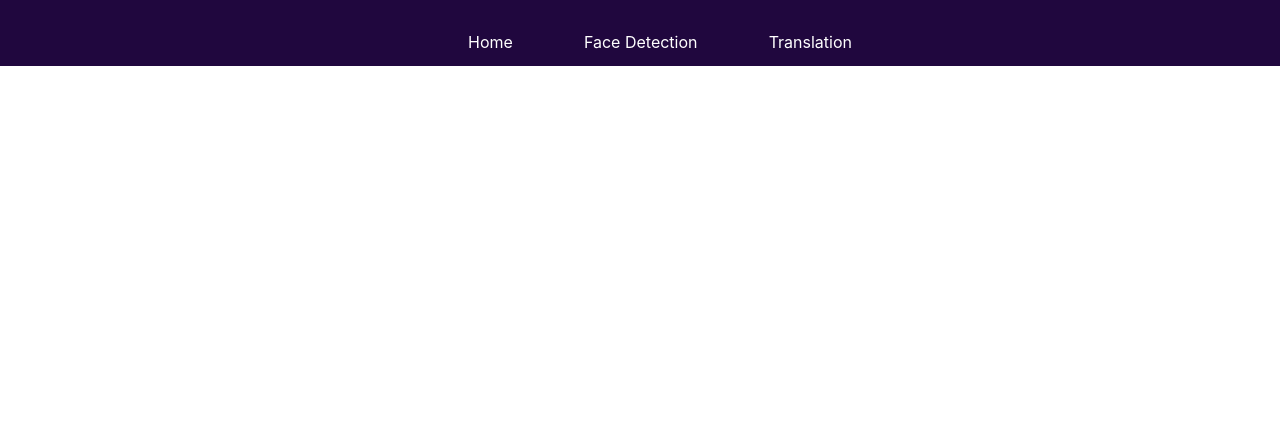
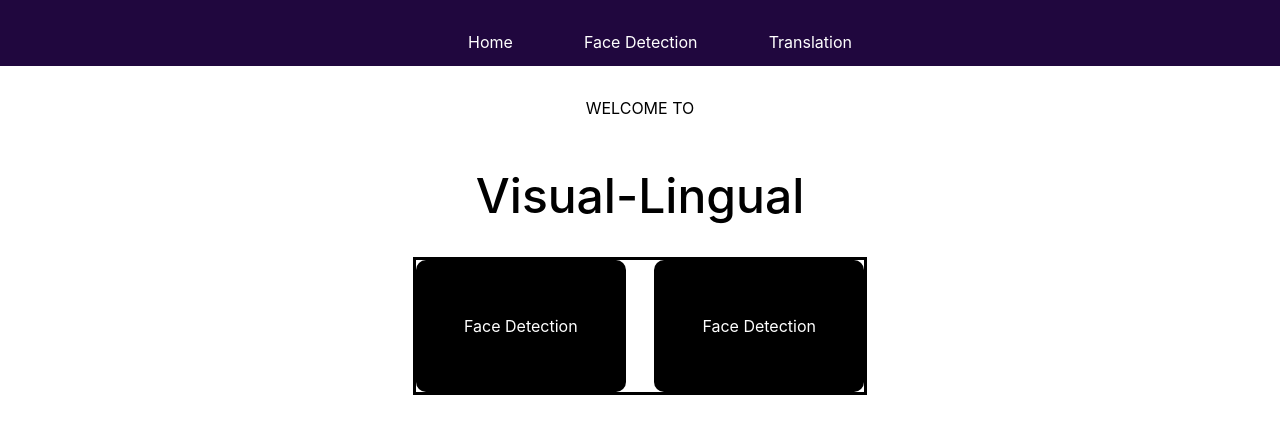
Before and after one commit to BertinAm/AI-ML-Project, a React (Create React App) app in the folder Frontend/aiproject/: page / in a window 1280 px wide. Shown: the top 434 px of the page. Built offline with nearby package versions, Linux system fonts and the light colour scheme.

Commit message:
hompage in progresst

```diff
--- a/Frontend/aiproject/package.json
+++ b/Frontend/aiproject/package.json
@@ -3,6 +3,10 @@
   "version": "0.1.0",
   "private": true,
   "dependencies": {
+    "@fortawesome/fontawesome-svg-core": "^6.4.0",
+    "@fortawesome/free-brands-svg-icons": "^6.4.0",
+    "@fortawesome/free-regular-svg-icons": "^6.4.0",
+    "@fortawesome/free-solid-svg-icons": "^6.4.0",
     "@testing-library/jest-dom": "^5.16.5",
     "@testing-library/react": "^13.4.0",
     "@testing-library/user-event": "^13.5.0",
--- a/Frontend/aiproject/src/App.css
+++ b/Frontend/aiproject/src/App.css
@@ -1,14 +1,13 @@
 .App{
   margin:0;
   padding: 0;
-  /* border: solid 1px black; */
+  box-sizing: border-box;
 }
 .navbar{
   background: #20073E;
   padding: 2em 0em 0.85em 0em ;
 
 }
-
 .navlinks{
   display: flex;
   list-style: none;
@@ -18,3 +17,30 @@
   margin: 0 auto;
   justify-content: space-between;
 }
+.hero1{
+  text-align: center;
+  margin: 2em 0em 3em 0em;
+  font-weight: 400;
+}
+.hero2{
+  text-align: center;
+  font-size: 3em;
+  font-weight: 500;
+}
+.text{
+  color :white;
+}
+.cards{
+  background: black;
+  border-radius: 10px;
+}
+.card-section{
+  display: flex;
+  width: 35%;
+  margin: 0 auto;
+    border: solid 3px black;
+    justify-content: space-between;
+}
+.cards{
+  padding: 2.5em 3em;
+}
--- a/Frontend/aiproject/src/App.js
+++ b/Frontend/aiproject/src/App.js
@@ -1,10 +1,12 @@
 import './App.css';
+import Hero from './components/Home/Hero';
 import Navbar from './components/shared/Navbar';
 
 function App() {
   return (
     <div className="App">
       <Navbar/>
+      < Hero/>
     </div>
   );
 }
--- /dev/null
+++ b/Frontend/aiproject/src/components/Home/Hero.jsx
@@ -0,0 +1,17 @@
+import React from 'react'
+import Card from '../shared/Card'
+
+const Hero = () => {
+  return (
+   <main className='Hero' >
+    <p className="hero1">WELCOME  TO </p>
+    <h1 className="hero2">Visual-Lingual</h1>
+    <section className="card-section">
+        <div className="card1"><Card/> </div>
+        <div className="card1"><Card/> </div>
+    </section>
+   </main>
+  )
+}
+
+export default Hero
--- /dev/null
+++ b/Frontend/aiproject/src/components/shared/Card.jsx
@@ -0,0 +1,13 @@
+import React from 'react'
+const Card = (props) => {
+  return (
+    <main className="cards">
+        <p className="text">Face Detection</p>
+        <div className="icon">
+
+        </div>
+    </main>
+  )
+}
+
+export default Card
```
Also changed, not shown: 1 other file (tests, documents, lock files or other folders).
